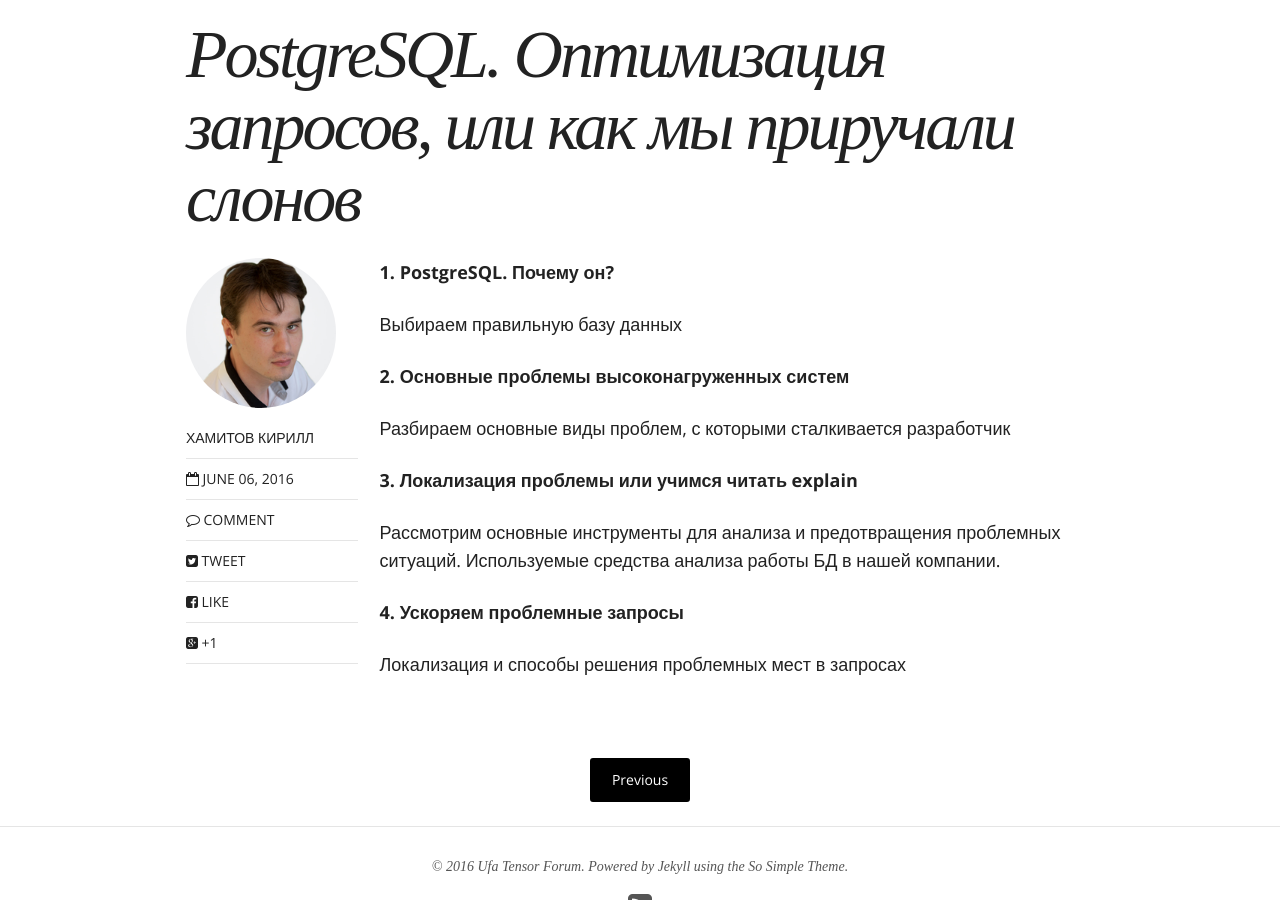
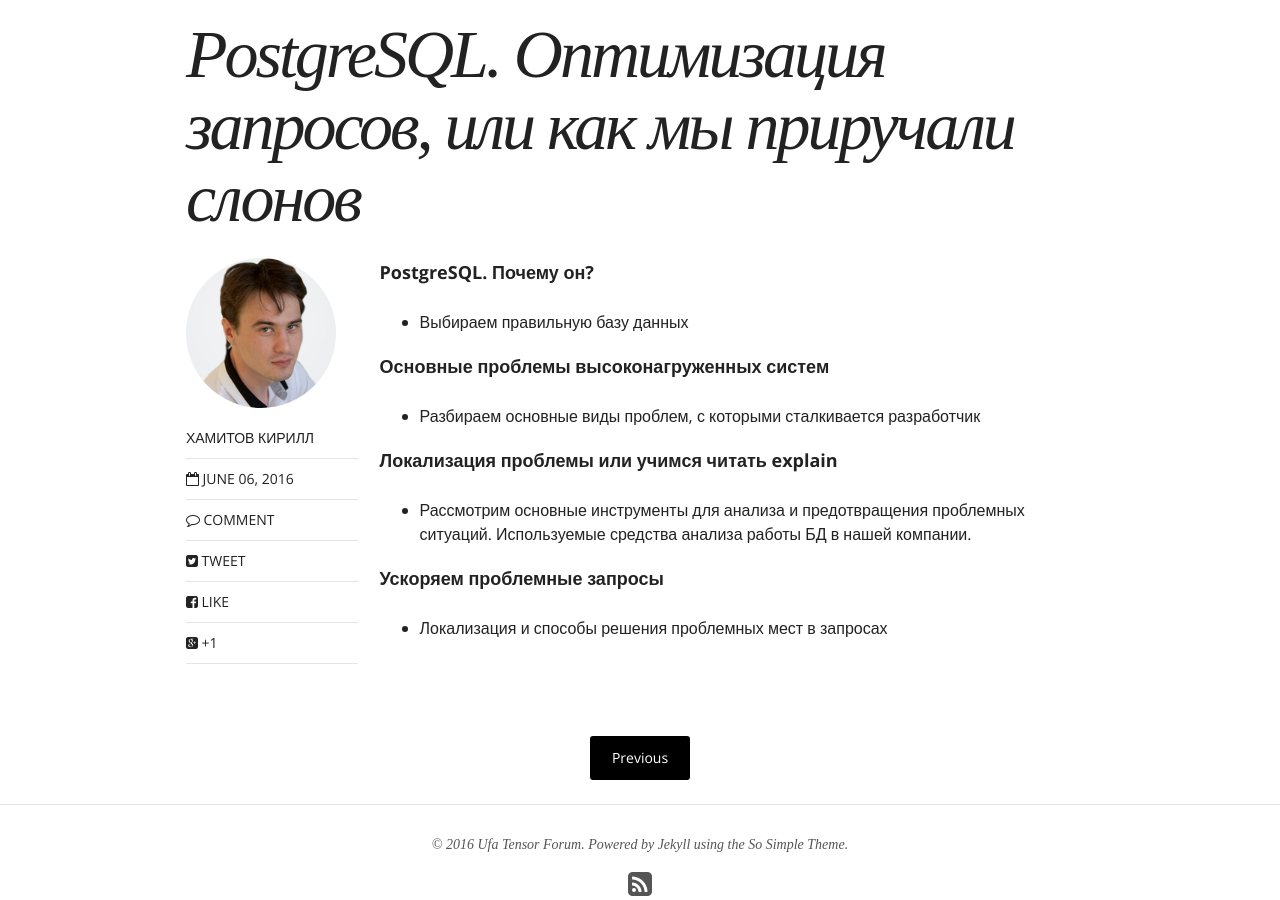
Before and after one commit to tensor-ufa/tensor-ufa.github.io, a Jekyll site: the page built from _posts/talks/2016-06-23-3-postgresql.md, in a window 1280 px wide and 900 px high, scrolled down 482 px. Built offline with Jekyll 4.4.1, drawn with Linux system fonts in a browser that asks for light colours; nearby versions of some CDN libraries; comment, search, counter and statistics services are not loaded.

Commit message:
еддиный стиль докладов

```diff
--- a/_posts/talks/2016-06-23-3-postgresql.md
+++ b/_posts/talks/2016-06-23-3-postgresql.md
@@ -18,18 +18,18 @@
 ---
 
 
-**1.	PostgreSQL. Почему он?**
+**PostgreSQL. Почему он?**
 
-Выбираем правильную базу данных
+* Выбираем правильную базу данных
 
-**2.	Основные проблемы высоконагруженных систем**
+**Основные проблемы высоконагруженных систем**
 
-Разбираем основные виды проблем, с которыми сталкивается разработчик
+* Разбираем основные виды проблем, с которыми сталкивается разработчик
 
-**3.	Локализация проблемы или учимся читать explain**
+**Локализация проблемы или учимся читать explain**
 
-Рассмотрим основные инструменты для анализа и предотвращения проблемных ситуаций. Используемые средства анализа работы БД в нашей компании.
+* Рассмотрим основные инструменты для анализа и предотвращения проблемных ситуаций. Используемые средства анализа работы БД в нашей компании.
 
-**4.	Ускоряем проблемные запросы**
+**Ускоряем проблемные запросы**
 
-Локализация и способы решения проблемных мест в запросах
+* Локализация и способы решения проблемных мест в запросах
```
Also changed, not shown: _posts/talks/2016-06-23-2-web-comp-side.md (+5 -5 lines).
